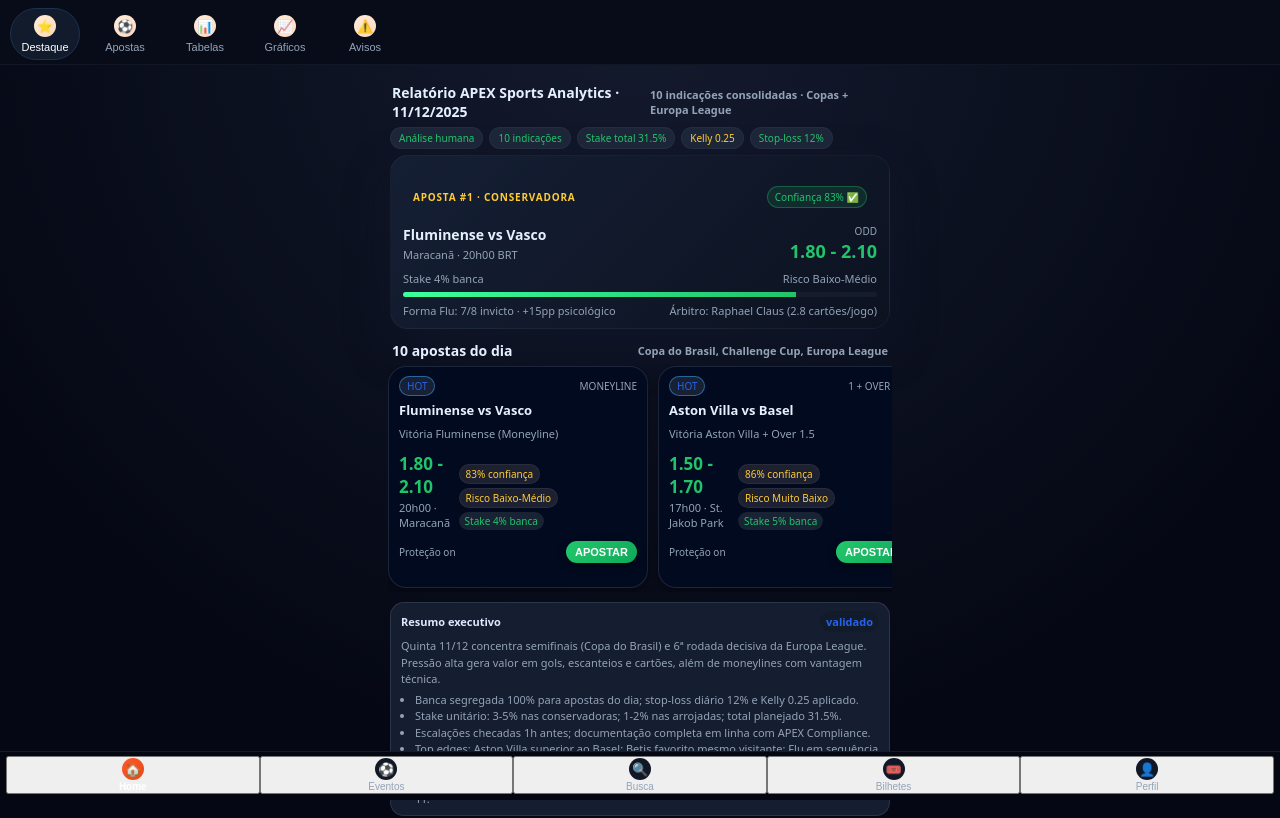
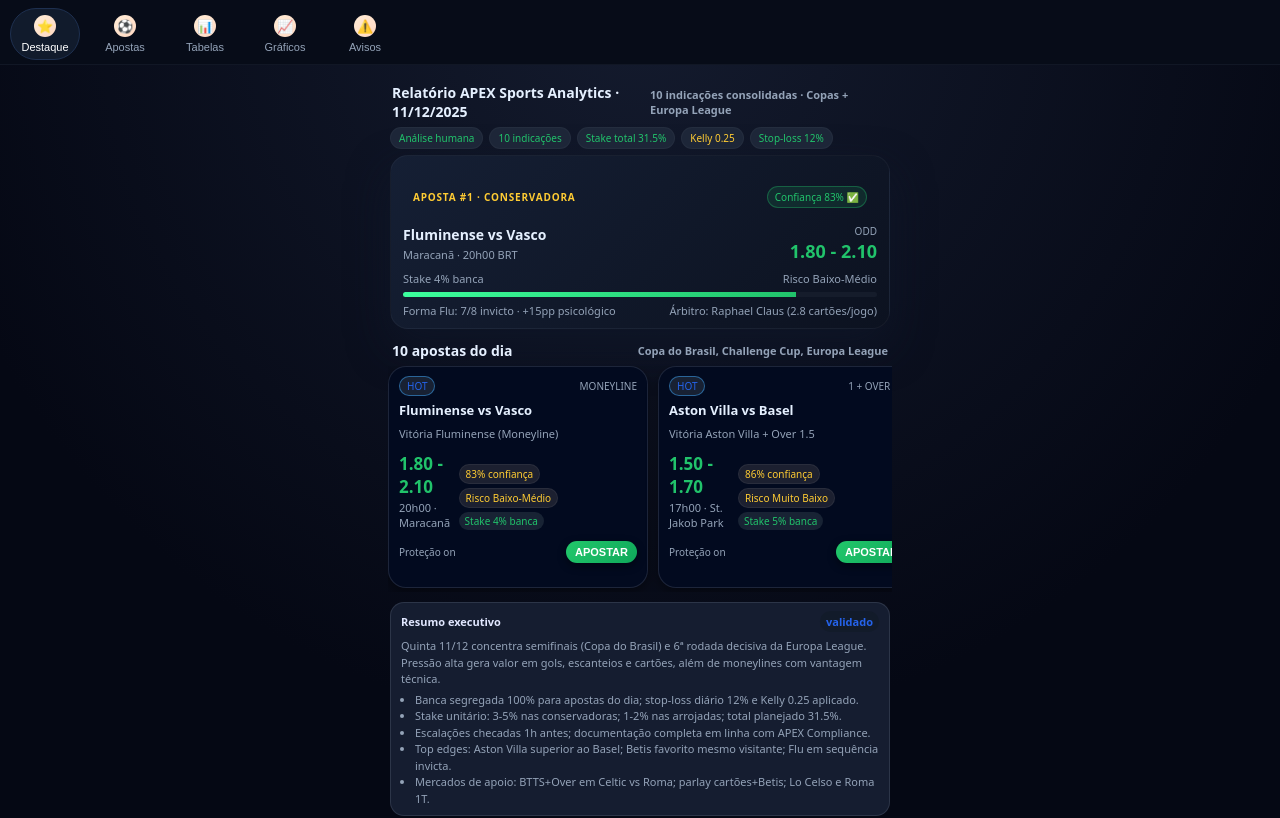
Before and after one commit to newjsouza/coridora, a React (Vite) app in the folder frontend/: page / in a window 1280 px wide. Shown: the top 818 px of the page. Built offline with nearby package versions, Linux system fonts and the light colour scheme.

Commit message:
Remove bottom navigation bar

```diff
--- a/frontend/src/pages/ReportPage.css
+++ b/frontend/src/pages/ReportPage.css
@@ -157,7 +157,7 @@
 }
 
 .page {
-  padding: 10px 10px 70px;
+  padding: 10px 10px 24px;
   max-width: 520px;
   margin: 0 auto;
 }
@@ -522,52 +522,8 @@ tbody tr:last-child td {
   color: var(--accent-red);
 }
 
-.bottom-nav {
-  position: fixed;
-  bottom: 0;
-  left: 0;
-  right: 0;
-  background: #040712;
-  border-top: 1px solid #141b2a;
-  display: flex;
-  justify-content: space-around;
-  padding: 4px 6px 6px;
-  z-index: 40;
-}
-
-.bottom-item {
-  flex: 1;
-  text-align: center;
-  font-size: 10px;
-  color: var(--text-muted);
-  display: flex;
-  flex-direction: column;
-  align-items: center;
-  gap: 1px;
-}
-
-.bottom-item span.icon {
-  width: 22px;
-  height: 22px;
-  border-radius: 999px;
-  background: #101827;
-  display: flex;
-  align-items: center;
-  justify-content: center;
-  font-size: 13px;
-}
-
-.bottom-item.active span.icon {
-  background: linear-gradient(135deg, var(--orange), var(--orange-dark));
-}
-
-.bottom-item.active {
-  color: #fff;
-  font-weight: 600;
-}
-
 @media (min-width: 600px) {
   .page {
-    padding-bottom: 80px;
+    padding-bottom: 32px;
   }
 }
--- a/frontend/src/pages/ReportPage.tsx
+++ b/frontend/src/pages/ReportPage.tsx
@@ -131,38 +131,6 @@ export const ReportPage: React.FC = () => {
         </div>
       </main>
 
-      <nav className="bottom-nav">
-        <button className="bottom-item active">
-          <span className="icon" aria-hidden>
-            🏠
-          </span>
-          <span>Home</span>
-        </button>
-        <button className="bottom-item">
-          <span className="icon" aria-hidden>
-            ⚽
-          </span>
-          <span>Eventos</span>
-        </button>
-        <button className="bottom-item">
-          <span className="icon" aria-hidden>
-            🔍
-          </span>
-          <span>Busca</span>
-        </button>
-        <button className="bottom-item">
-          <span className="icon" aria-hidden>
-            🎟️
-          </span>
-          <span>Bilhetes</span>
-        </button>
-        <button className="bottom-item">
-          <span className="icon" aria-hidden>
-            👤
-          </span>
-          <span>Perfil</span>
-        </button>
-      </nav>
     </div>
   );
 };
```
